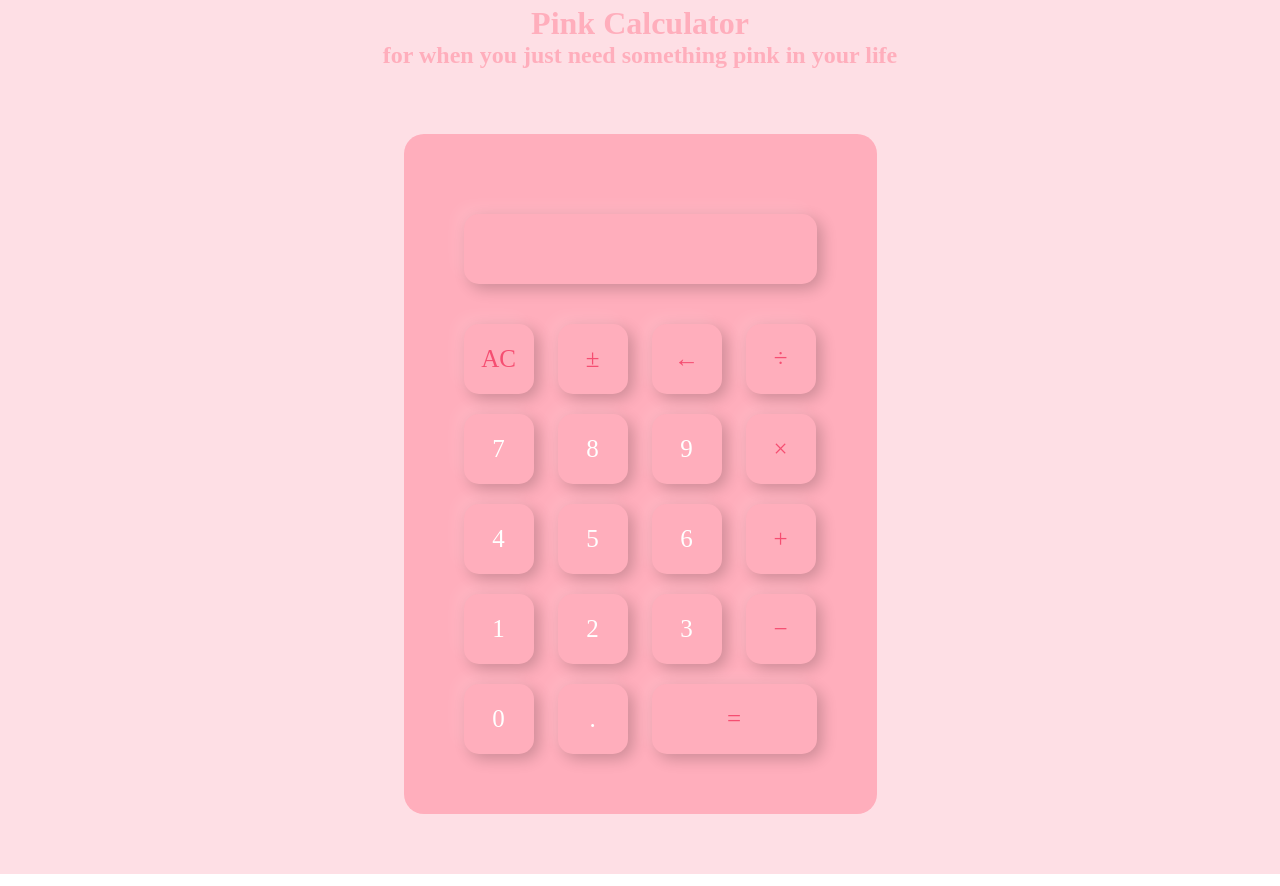
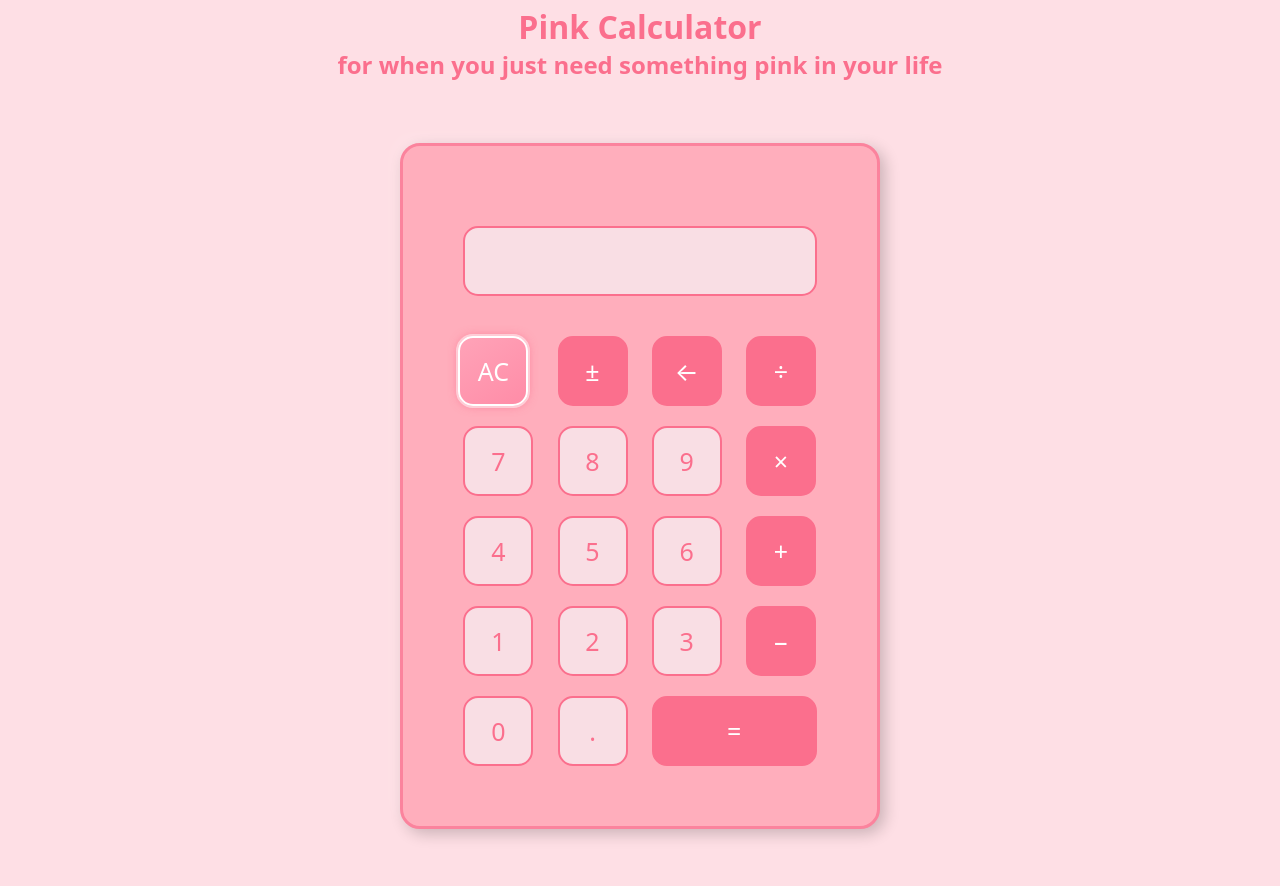
Before and after one commit to aimenf03/calculator, a plain HTML site: page math.html in a window 1280 px wide. Both pictures are taken after a click on the button "AC". Drawn offline with Linux system fonts and the light colour scheme.

Commit message:
updated commits

```diff
--- a/math.html
+++ b/math.html
@@ -4,13 +4,33 @@
     <meta name="viewport" content="width=device-width, initial-scale=1.0">
     <title>Pink Calculator</title>
     <link rel="stylesheet" href="style.css">
+    <script>
+        function toggleSign() {
+            const display = document.querySelector('input[name="display"]'); // Get the display input
+            const value = display.value.trim(); // Get the current value in the display
+
+            if (value) {
+                if (value.startsWith('-')) {
+                    // If the value starts with '-', remove it to make it positive
+                    display.value = value.substring(1);
+                } else {
+                    // If the value is positive, add '-' to make it negative
+                    display.value = '-' + value;
+                }
+            }
+        }
+    </script>
+
+</head>
+
+<body>
+
     <header>
         <h1>Pink Calculator</h1>
         <h2>for when you just need something pink in your life</h2>
     </header>
-</head>
-<body>
 <div class="container">
+
     <div class="calculator">
         <form>
             <div class="display">
--- a/style.css
+++ b/style.css
@@ -1,7 +1,7 @@
 *{
     margin: 0;
-    padding: 10;
-    font-family: Bahnschrift, Bahnschrift;
+    padding: 0;
+    font-family:system-ui, -apple-system, BlinkMacSystemFont, 'Segoe UI', Roboto, Oxygen, Ubuntu, Cantarell, 'Open Sans', 'Helvetica Neue', sans-serif; /*original 'Poppins', sans-serif*/
     box-sizing: border-box;
 }
 
@@ -16,7 +16,7 @@
 
 header {
     background-color: #FEDFE5;
-    color: #FFAEBC;
+    color:#fb6f8d;
     padding: 5px 0;
     text-align: center;
 }
@@ -25,30 +25,49 @@ header {
     background-color: #FFAEBC;
     padding: 50px;
     border-radius: 20px;
+    border: 3px solid #fb839d;
+    box-shadow: -8px -8px 15px rgba(255, 255, 255, 0.1), 5px 5px 15px rgba(0, 0, 0, 0.2);
 }
 
 .calculator form input{
-    border: 0;
-    outline: 10;
+    border: 2px solid #fb6f8d;
+    outline: 0;
     width: 70px;
     height: 70px;
     border-radius: 15px;
-    box-shadow: -8px -8px 15px rgba(255, 255, 255, 0.1), 5px 5px 15px rgba(0, 0, 0, 0.2);
-    background: transparent;
+    /*box-shadow: -8px -8px 15px rgba(255, 255, 255, 0.1), 5px 5px 15px rgba(0, 0, 0, 0.2);*/
+    background: #f9dee4;
     font-size: 25px;
-    color: white;
+    color: #fb6f8d;
     cursor: pointer;
     margin: 10px;
+    transition: transform 0.2s ease; /* Smooth transition */
+}
+
+.calculator form input:focus {
+    transform: translateX(-5px); /*shift left on click*/
+    outline: 2px solid rgba(255, 255, 255, 0.5); /*outline*/
+    border-color: #ffffff;
+    background: linear-gradient(145deg, #ffa3b8, #ff8ca7); /*slightly darker gradient*/
+    box-shadow: 0 0 10px rgba(251, 111, 141, 0.8); /*glow effect*/
+}
+
+.calculator form input:hover {
+    background: #f4d8de; /*different gradient on hover*/
+    /*box-shadow: 0 4px 8px rgba(0, 0, 0, 0.1); shadow on hover*/
 }
 
 form .display{
     display: flex;
     justify-content: flex-end;
     margin: 20px 0;
+    outline-color: #fb6f8d;
 }
 
 form .display input{
     text-align: right;
+    padding-right: 10px;
+    text-indent: -10px;
     flex: 10px;
     font-size: 30px;
     box-shadow: black;
@@ -59,5 +78,6 @@ form input.equal{
 }
 
 form input.operator{
-    color: #F54E71;
+    color:  white;
+    background-color:#fb6f8d;
 }
```
